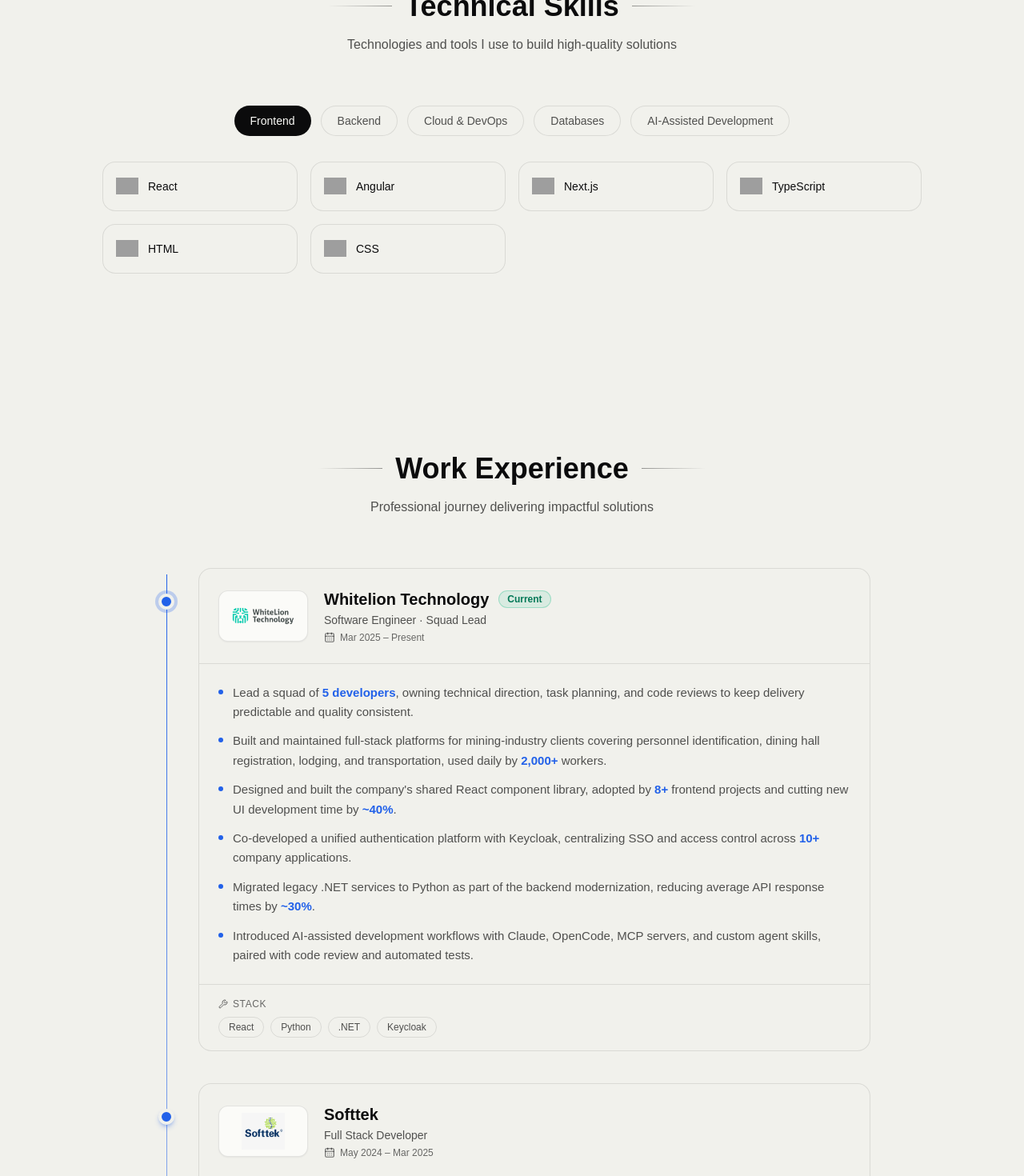
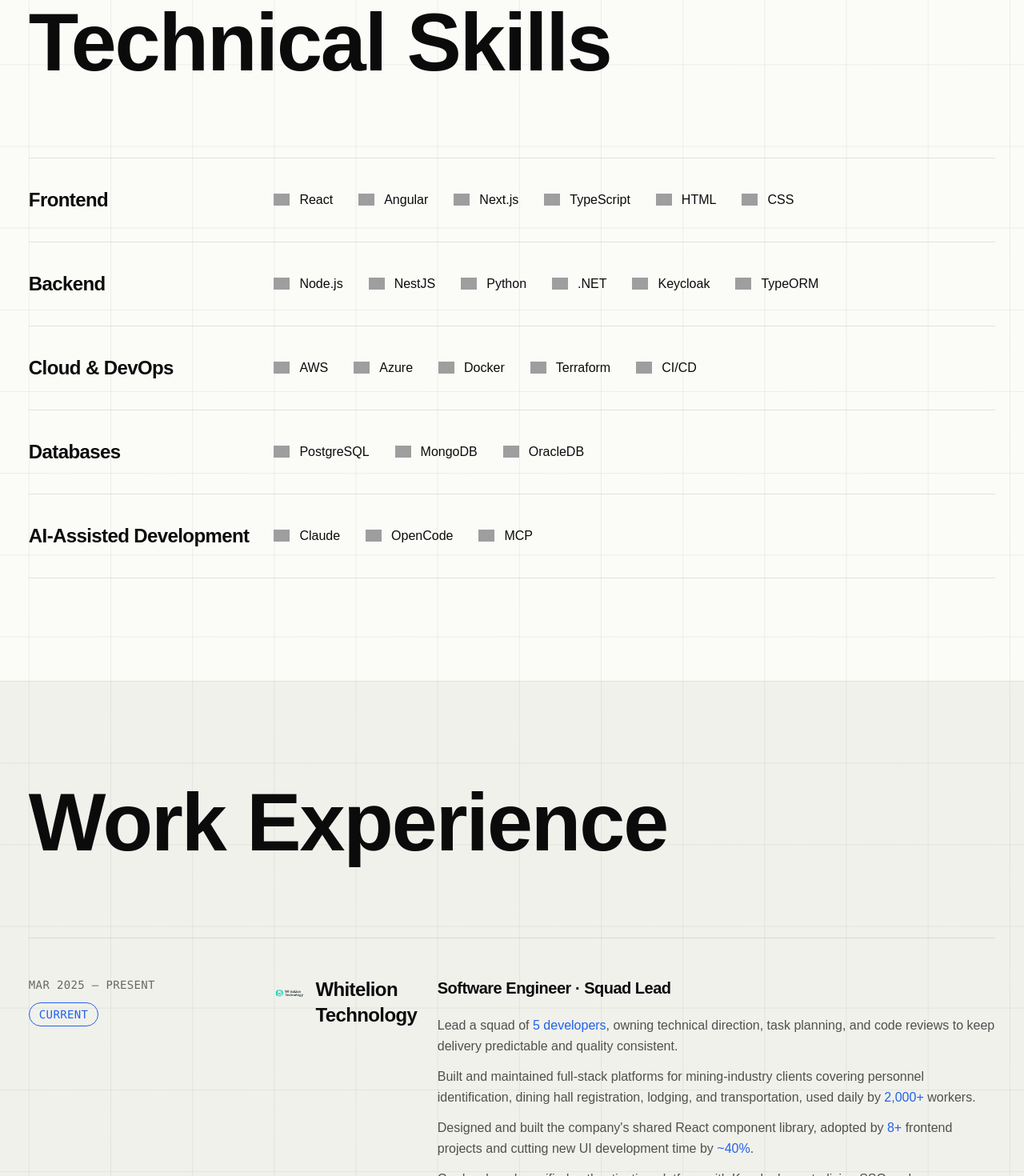
Before and after one commit to wpilares/willpilares, a React (Vite) app: page / in a window 1280 px wide. Shown: the part 2880-4350 px from the top of the page at 80% size. Built offline with nearby package versions, Linux system fonts and the light colour scheme; grey boxes are pictures that could not be loaded; a web font is replaced by a local one.

Commit message:
feat(sections): restyle experience, skills, contact and footer with editorial tokens and mascot hooks

```diff
--- a/public/locales/en/translation.json
+++ b/public/locales/en/translation.json
@@ -47,7 +47,6 @@
   },
   "skills": {
     "title": "Technical Skills",
-    "subtitle": "Technologies and tools I use to build high-quality solutions",
     "categories": {
       "frontend": "Frontend",
       "backend": "Backend",
@@ -58,7 +57,6 @@
   },
   "experience": {
     "title": "Work Experience",
-    "subtitle": "Professional journey delivering impactful solutions",
     "companies": {
       "whitelion": {
         "position": "Software Engineer · Squad Lead",
@@ -148,10 +146,9 @@
     "allWork": "All work"
   },
   "contact": {
-    "title": "Let's Talk",
-    "subtitle": "Open to collaborations and new opportunities",
-    "directMessage": "Prefer to send a direct message?",
-    "sendEmail": "Send Email",
+    "headline": "Got a project?",
+    "availability": "I'm taking on new work.",
+    "copied": "Copied!",
     "links": {
       "email": "Email",
       "github": "GitHub",
@@ -172,7 +169,8 @@
     }
   },
   "footer": {
-    "madeWith": "Made with",
-    "rights": "All rights reserved."
+    "rights": "All rights reserved.",
+    "doATrick": "Do a trick",
+    "sayHi": "Say hi"
   }
 }
--- a/src/components/index.ts
+++ b/src/components/index.ts
@@ -2,4 +2,3 @@
 export { Footer } from './footer/Footer'
 export { Header } from './header/Header'
 export { Jobs } from './jobs/Jobs'
-export { SectionTitle } from './sectionTitle/SectionTitle'
--- a/src/components/jobs/Jobs.tsx
+++ b/src/components/jobs/Jobs.tsx
@@ -1,5 +1,4 @@
 import { splitMetrics } from '@utils'
-import { CalendarDays, Wrench } from 'lucide-react'
 import { useTranslation } from 'react-i18next'
 import type { JobsProps } from '@/types'
 
@@ -7,7 +6,7 @@
   <>
     {splitMetrics(text).map((segment) =>
       segment.isMetric ? (
-        <strong key={segment.offset} className="font-semibold text-blue">
+        <strong key={segment.offset} className="font-medium text-blue">
           {segment.value}
         </strong>
       ) : (
@@ -21,65 +20,52 @@
   const { t } = useTranslation()
 
   return (
-    <article className="card overflow-hidden">
-      <header className="flex flex-col items-start gap-4 border-b border-ink/10 p-5 sm:flex-row sm:items-center sm:gap-5 sm:p-6">
-        <div className="flex h-14 w-24 flex-shrink-0 items-center justify-center overflow-hidden rounded-xl border border-ink/10 bg-paper px-2.5 py-2 shadow-sm sm:h-16 sm:w-28">
-          <img
-            src={data.image}
-            alt={data.company}
-            width={112}
-            height={64}
-            className="h-full w-full object-contain"
-            loading="lazy"
-          />
-        </div>
-        <div className="min-w-0 flex-1">
-          <div className="flex flex-wrap items-center gap-x-3 gap-y-1">
-            <h3 className="text-lg font-bold text-ink sm:text-xl">{data.company}</h3>
+    <li className="border-t border-ink/10">
+      <article className="grid gap-x-[var(--gutter)] gap-y-5 py-9 md:grid-cols-12 md:py-12">
+        <div className="flex flex-wrap items-center gap-3 md:col-span-3 md:flex-col md:items-start">
+          <span className="label-mono text-ink/60">{data.period}</span>
           {isCurrent && (
-              <span className="rounded-full border border-emerald-500/30 bg-emerald-500/10 px-2.5 py-0.5 text-xs font-semibold text-emerald-700">
+            <span className="label-mono rounded-full border border-blue px-3 py-1 text-blue">
               {t('experience.current')}
             </span>
           )}
         </div>
-          <p className="mt-0.5 text-sm font-medium text-ink/70">{data.position}</p>
-          <p className="mt-1 flex items-center gap-1.5 text-xs text-ink/60">
-            <CalendarDays className="h-3.5 w-3.5" />
-            {data.period}
-          </p>
+
+        <div className="flex items-center gap-3 md:col-span-2 md:items-start">
+          <img
+            src={data.image}
+            alt=""
+            width={40}
+            height={40}
+            className="h-10 w-10 flex-shrink-0 object-contain"
+            loading="lazy"
+          />
+          <h3 className="font-display text-2xl font-semibold tracking-tight">{data.company}</h3>
         </div>
-      </header>
 
-      <ul className="space-y-3 p-5 sm:p-6">
-        {data.descriptions.map((desc) => (
-          <li
-            key={desc}
-            className="flex gap-3 text-sm leading-relaxed text-ink/70 sm:text-[0.938rem]"
-          >
-            <span className="mt-2 h-1.5 w-1.5 flex-shrink-0 rounded-full bg-blue" />
-            <span>
-              <HighlightedText text={desc} />
-            </span>
+        <div className="md:col-span-7">
+          <p className="font-display text-xl font-semibold tracking-tight">{data.position}</p>
+
+          <ul className="mt-5 space-y-3 text-ink/70">
+            {data.descriptions.map((description) => (
+              <li key={description} className="leading-relaxed">
+                <HighlightedText text={description} />
               </li>
             ))}
           </ul>
 
-      <div className="border-t border-ink/10 px-5 py-4 sm:px-6">
-        <p className="mb-2 flex items-center gap-1.5 text-xs font-medium uppercase tracking-wider text-ink/60">
-          <Wrench className="h-3 w-3" />
-          Stack
-        </p>
-        <div className="flex flex-wrap gap-2">
+          <ul className="label-mono mt-6 flex flex-wrap items-center gap-x-3 gap-y-2 text-ink/60">
             {data.stack.map((tech) => (
-            <span
+              <li
                 key={tech}
-              className="rounded-full border border-ink/10 px-3 py-1 text-xs font-medium text-ink/70"
+                className="flex items-center gap-3 before:content-['·'] first:before:hidden"
               >
                 {tech}
-            </span>
+              </li>
             ))}
-        </div>
+          </ul>
         </div>
       </article>
+    </li>
   )
 }
--- a/src/components/sectionTitle/SectionTitle.tsx
+++ /dev/null
@@ -1,26 +0,0 @@
-import { useIntersectionObserver } from '@hooks'
-
-export interface SectionTitleProps {
-  title: string
-  subtitle?: string
-}
-
-export const SectionTitle = ({ title, subtitle }: SectionTitleProps) => {
-  const [ref, isVisible] = useIntersectionObserver({ threshold: 0.1 })
-
-  return (
-    <div
-      ref={ref}
-      className={`mb-12 text-center transition-all duration-700 sm:mb-16 ${
-        isVisible ? 'translate-y-0 opacity-100' : 'translate-y-8 opacity-0'
-      }`}
-    >
-      <div className="mb-4 flex items-center justify-center gap-4">
-        <div className="h-px w-12 bg-gradient-to-r from-transparent to-ink/40 sm:w-20" />
-        <h2 className="text-3xl font-bold text-ink sm:text-4xl">{title}</h2>
-        <div className="h-px w-12 bg-gradient-to-l from-transparent to-ink/40 sm:w-20" />
-      </div>
-      {subtitle && <p className="mx-auto max-w-2xl text-ink/70">{subtitle}</p>}
-    </div>
-  )
-}
--- a/src/content/contact/Contact.tsx
+++ b/src/content/contact/Contact.tsx
@@ -1,102 +1,94 @@
-import { SectionTitle } from '@components'
-import { useIntersectionObserver } from '@hooks'
-import { Mail, Send } from 'lucide-react'
+import { mascotBus } from '@mascot'
+import { useEffect, useRef, useState } from 'react'
 import { useTranslation } from 'react-i18next'
+import type { ContactLink } from '@/types'
 
-const GithubIcon = ({ className }: { className?: string }) => (
-  <svg className={className} fill="currentColor" viewBox="0 0 24 24">
-    <path
-      fillRule="evenodd"
-      d="M12 2C6.477 2 2 6.484 2 12.017c0 4.425 2.865 8.18 6.839 9.504.5.092.682-.217.682-.483 0-.237-.008-.868-.013-1.703-2.782.605-3.369-1.343-3.369-1.343-.454-1.158-1.11-1.466-1.11-1.466-.908-.62.069-.608.069-.608 1.003.07 1.531 1.032 1.531 1.032.892 1.53 2.341 1.088 2.91.832.092-.647.35-1.088.636-1.338-2.22-.253-4.555-1.113-4.555-4.951 0-1.093.39-1.988 1.029-2.688-.103-.253-.446-1.272.098-2.65 0 0 .84-.27 2.75 1.026A9.564 9.564 0 0112 6.844c.85.004 1.705.115 2.504.337 1.909-1.296 2.747-1.027 2.747-1.027.546 1.379.202 2.398.1 2.651.64.7 1.028 1.595 1.028 2.688 0 3.848-2.339 4.695-4.566 4.943.359.309.678.92.678 1.855 0 1.338-.012 2.419-.012 2.747 0 .268.18.58.688.482A10.019 10.019 0 0022 12.017C22 6.484 17.522 2 12 2z"
-      clipRule="evenodd"
-    />
-  </svg>
-)
+const email = 'wgpilaresc@gmail.com'
+const copiedFeedbackMs = 2000
 
-const LinkedinIcon = ({ className }: { className?: string }) => (
-  <svg className={className} fill="currentColor" viewBox="0 0 24 24">
-    <path d="M20.447 20.452h-3.554v-5.569c0-1.328-.027-3.037-1.852-3.037-1.853 0-2.136 1.445-2.136 2.939v5.667H9.351V9h3.414v1.561h.046c.477-.9 1.637-1.85 3.37-1.85 3.601 0 4.267 2.37 4.267 5.455v6.286zM5.337 7.433c-1.144 0-2.063-.926-2.063-2.065 0-1.138.92-2.063 2.063-2.063 1.14 0 2.064.925 2.064 2.063 0 1.139-.925 2.065-2.064 2.065zm1.782 13.019H3.555V9h3.564v11.452zM22.225 0H1.771C.792 0 0 .774 0 1.729v20.542C0 23.227.792 24 1.771 24h20.451C23.2 24 24 23.227 24 22.271V1.729C24 .774 23.2 0 22.222 0h.003z" />
-  </svg>
-)
+const navigateToMailto = () => {
+  window.location.assign(`mailto:${email}`)
+}
 
 export const Contact = () => {
-  const [ref, isVisible] = useIntersectionObserver({ threshold: 0.1 })
   const { t } = useTranslation()
+  const [copied, setCopied] = useState(false)
+  const resetTimer = useRef<number | undefined>(undefined)
 
-  const contactLinks = [
+  useEffect(() => () => window.clearTimeout(resetTimer.current), [])
+
+  const socialLinks: ContactLink[] = [
     {
-      icon: Mail,
-      title: t('contact.links.email'),
-      value: 'wgpilaresc@gmail.com',
-      href: 'mailto:wgpilaresc@gmail.com',
-      gradient: 'from-red-500 to-rose-600',
-    },
-    {
-      icon: GithubIcon,
       title: t('contact.links.github'),
       value: 'github.com/wpilares',
       href: 'https://github.com/wpilares',
-      gradient: 'from-gray-600 to-gray-800',
     },
     {
-      icon: LinkedinIcon,
       title: t('contact.links.linkedin'),
       value: 'linkedin.com/in/wpilaresc',
       href: 'https://linkedin.com/in/wpilaresc',
-      gradient: 'from-blue-600 to-blue-800',
     },
   ]
+
+  const copyEmail = async () => {
+    const clipboard = navigator.clipboard
+    if (!clipboard || typeof clipboard.writeText !== 'function') {
+      navigateToMailto()
+      return
+    }
+
+    try {
+      await clipboard.writeText(email)
+    } catch {
+      navigateToMailto()
+      return
+    }
+
+    mascotBus.emit({ type: 'quip', key: 'copied' })
+    setCopied(true)
+    window.clearTimeout(resetTimer.current)
+    resetTimer.current = window.setTimeout(() => setCopied(false), copiedFeedbackMs)
+  }
 
   return (
     <section
       id="contact"
       data-mascot="outro"
       data-mascot-gesture="wave"
-      className="px-4 py-20 sm:px-6 sm:py-28"
-      ref={ref}
+      className="bg-ink text-paper bg-grid grid-page relative min-h-svh content-start py-[18svh]"
     >
-      <div className="mx-auto max-w-5xl">
-        <SectionTitle title={t('contact.title')} subtitle={t('contact.subtitle')} />
+      <div className="col-span-full pb-40 md:pb-48">
+        <h2 className="display-headline">{t('contact.headline')}</h2>
+        <p className="bubble-line mt-6 text-paper/80">{t('contact.availability')}</p>
 
-        <div
-          className={`grid gap-6 transition-all duration-700 sm:grid-cols-3 ${
-            isVisible ? 'translate-y-0 opacity-100' : 'translate-y-8 opacity-0'
-          }`}
-        >
-          {contactLinks.map((link, index) => {
-            const IconComponent = link.icon
-            return (
+        <div className="mt-16 md:mt-24">
+          <p className="label-mono text-paper/60">{t('contact.links.email')}</p>
+          <button
+            type="button"
+            onClick={copyEmail}
+            className="mt-4 break-all text-left font-display text-2xl font-semibold tracking-tight underline decoration-2 underline-offset-8 transition-colors duration-300 hover:decoration-blue focus-visible:ring-offset-ink md:text-4xl"
+          >
+            {copied ? t('contact.copied') : email}
+          </button>
+          <p role="status" aria-live="polite" className="sr-only">
+            {copied ? t('contact.copied') : ''}
+          </p>
+        </div>
+
+        <ul className="mt-10 flex flex-wrap gap-3">
+          {socialLinks.map((link) => (
+            <li key={link.href}>
               <a
-                key={link.title}
                 href={link.href}
                 target="_blank"
                 rel="noopener noreferrer"
-                className="card group flex flex-col items-center p-6 text-center transition-all duration-300 hover:-translate-y-1"
-                style={{ transitionDelay: `${index * 100}ms` }}
+                className="btn-ghost border-paper/40 text-paper hover:border-paper hover:bg-paper hover:text-ink"
               >
-                <div
-                  className={`mb-4 flex h-14 w-14 items-center justify-center rounded-2xl bg-gradient-to-br ${link.gradient} shadow-lg transition-all duration-300 group-hover:scale-110 group-hover:shadow-xl`}
-                >
-                  <IconComponent className="h-6 w-6 text-white" />
-                </div>
-                <h3 className="mb-1 text-base font-semibold text-ink">{link.title}</h3>
-                <p className="text-sm text-ink/70">{link.value}</p>
+                {link.title}
               </a>
-            )
-          })}
-        </div>
-
-        <div
-          className={`mt-12 text-center transition-all delay-300 duration-700 ${
-            isVisible ? 'translate-y-0 opacity-100' : 'translate-y-8 opacity-0'
-          }`}
-        >
-          <p className="mb-5 text-ink/70">{t('contact.directMessage')}</p>
-          <a href="mailto:wgpilaresc@gmail.com" className="btn-primary">
-            <Send className="h-5 w-5" />
-            {t('contact.sendEmail')}
-          </a>
-        </div>
+            </li>
+          ))}
+        </ul>
       </div>
     </section>
   )
--- a/src/content/experience/Experience.tsx
+++ b/src/content/experience/Experience.tsx
@@ -1,6 +1,4 @@
-import { Jobs, SectionTitle } from '@components'
-import { useIntersectionObserver } from '@hooks'
-import type { ReactNode } from 'react'
+import { Jobs } from '@components'
 import { useTranslation } from 'react-i18next'
 import type { ExperienceData } from '@/types'
 import data from '../../../data.json'
@@ -10,22 +8,6 @@
 const toStringList = (value: unknown): string[] =>
   Array.isArray(value) ? value.filter((item): item is string => typeof item === 'string') : []
 
-const TimelineItem = ({ children, index }: { children: ReactNode; index: number }) => {
-  const [ref, isVisible] = useIntersectionObserver<HTMLLIElement>({ threshold: 0.1 })
-  const isCurrent = index === 0
-
-  return (
-    <li ref={ref} className={`reveal relative pl-8 sm:pl-14 ${isVisible ? 'reveal-visible' : ''}`}>
-      <span
-        className={`absolute left-0.5 top-8 z-10 h-5 w-5 rounded-full border-4 border-stone bg-blue sm:left-1.5 ${
-          isCurrent ? 'shadow-[0_0_0_4px_rgba(34,97,233,0.25)]' : 'shadow-md shadow-blue/30'
-        }`}
-      />
-      {children}
-    </li>
-  )
-}
-
 export const Experience = () => {
   const { t } = useTranslation()
 
@@ -34,15 +16,11 @@
       id="experience"
       data-mascot="badge"
       data-mascot-gesture="idle"
-      className="bg-stone px-4 py-20 sm:px-6 sm:py-28 lg:px-8"
+      className="bg-stone text-ink bg-grid grid-page py-[16svh]"
     >
-      <div className="mx-auto max-w-4xl">
-        <SectionTitle title={t('experience.title')} subtitle={t('experience.subtitle')} />
+      <h2 className="display-headline col-span-full">{t('experience.title')}</h2>
 
-        <div className="relative">
-          <div className="absolute bottom-0 left-3 top-2 w-px bg-gradient-to-b from-blue via-blue/40 to-transparent sm:left-4" />
-
-          <ol className="space-y-8 sm:space-y-10">
+      <ol className="col-span-full mt-16 border-b border-ink/10 md:mt-24">
         {companies.map((company, index) => {
           const translationPrefix = `experience.companies.${company.key}`
           const translatedCompany = {
@@ -54,15 +32,9 @@
             ),
           }
 
-              return (
-                <TimelineItem key={company.company} index={index}>
-                  <Jobs data={translatedCompany} isCurrent={index === 0} />
-                </TimelineItem>
-              )
+          return <Jobs key={company.key} data={translatedCompany} isCurrent={index === 0} />
         })}
       </ol>
-        </div>
-      </div>
     </section>
   )
 }
--- a/src/content/skills/Skills.tsx
+++ b/src/content/skills/Skills.tsx
@@ -1,6 +1,3 @@
-import { SectionTitle } from '@components'
-import { useIntersectionObserver } from '@hooks'
-import { useState } from 'react'
 import { useTranslation } from 'react-i18next'
 import { techIconUrls } from '@/constants/skills'
 
@@ -56,63 +53,45 @@
 ]
 
 export const Skills = () => {
-  const [ref, isVisible] = useIntersectionObserver({ threshold: 0.05 })
-  const [activeTab, setActiveTab] = useState(0)
   const { t } = useTranslation()
-  const revealClass = `reveal ${isVisible ? 'reveal-visible' : ''}`
-  const activeCategory = categories[activeTab]
 
   return (
     <section
       id="skills"
       data-mascot="left"
       data-mascot-gesture="cheer"
-      className="bg-stone px-4 py-20 sm:px-6 sm:py-28 lg:px-8"
-      ref={ref}
+      className="bg-paper text-ink bg-grid grid-page py-[16svh]"
     >
-      <div className="mx-auto max-w-5xl">
-        <SectionTitle title={t('skills.title')} subtitle={t('skills.subtitle')} />
+      <h2 className="display-headline col-span-full">{t('skills.title')}</h2>
 
-        <fieldset className={`${revealClass} mb-8 flex flex-wrap justify-center gap-2 sm:gap-3`}>
-          <legend className="sr-only">{t('skills.title')}</legend>
-          {categories.map((cat, index) => (
-            <button
-              key={cat.key}
-              type="button"
-              aria-pressed={activeTab === index}
-              onClick={() => setActiveTab(index)}
-              className={`rounded-full px-4 py-2 text-sm font-medium transition-all duration-300 sm:px-5 ${
-                activeTab === index
-                  ? 'bg-ink text-paper'
-                  : 'border border-ink/10 bg-stone text-ink/70 hover:border-ink hover:text-ink'
-              }`}
+      <ul className="col-span-full mt-16 border-b border-ink/10 md:mt-24">
+        {categories.map((category) => (
+          <li
+            key={category.key}
+            className="grid gap-x-[var(--gutter)] gap-y-4 border-t border-ink/10 py-7 md:grid-cols-12 md:py-9"
           >
-              {t(`skills.categories.${cat.key}`)}
-            </button>
-          ))}
-        </fieldset>
+            <h3 className="font-display text-xl font-semibold tracking-tight md:col-span-3 md:text-2xl">
+              {t(`skills.categories.${category.key}`)}
+            </h3>
 
-        <div className={revealClass} style={{ transitionDelay: '150ms' }}>
-          <div
-            key={activeCategory.key}
-            className="grid animate-fade-up grid-cols-2 gap-3 sm:grid-cols-3 sm:gap-4 lg:grid-cols-4"
-          >
-            {activeCategory.skills.map((skill) => (
-              <div key={skill.name} className="card flex items-center gap-3 p-4">
+            <ul className="flex flex-wrap gap-x-8 gap-y-4 md:col-span-9">
+              {category.skills.map((skill) => (
+                <li key={skill.name} className="flex items-center gap-3 text-base">
                   <img
                     src={skill.iconUrl}
                     alt=""
-                  width={28}
-                  height={28}
-                  className="h-7 w-7 flex-shrink-0 object-contain"
+                    width={20}
+                    height={20}
+                    className="h-5 w-5 flex-shrink-0 object-contain"
                     loading="lazy"
                   />
-                <span className="truncate text-sm font-medium text-ink">{skill.name}</span>
-              </div>
+                  <span>{skill.name}</span>
+                </li>
               ))}
-          </div>
-        </div>
-      </div>
+            </ul>
+          </li>
+        ))}
+      </ul>
     </section>
   )
 }
--- a/src/styles/globals.css
+++ b/src/styles/globals.css
@@ -121,23 +121,12 @@
     @apply hover:border-ink hover:bg-ink hover:text-paper active:scale-95;
   }
 
-  .card {
-    @apply rounded-2xl border border-ink/10 bg-stone transition-all duration-300;
-    @apply hover:-translate-y-0.5 hover:border-ink/30;
-  }
-
   .reveal {
     @apply translate-y-6 opacity-0 transition-all duration-700 ease-out;
   }
 
   .reveal-visible {
     @apply translate-y-0 opacity-100;
-  }
-}
-
-@layer utilities {
-  .text-balance {
-    text-wrap: balance;
   }
 }
 
--- a/src/types/contact.types.ts
+++ b/src/types/contact.types.ts
@@ -1,9 +1,5 @@
-import type { LucideIcon } from 'lucide-react'
-
 export interface ContactLink {
-  icon: LucideIcon | React.FC<{ className?: string }>
   title: string
   value: string
   href: string
-  gradient: string
 }
--- a/src/types/index.ts
+++ b/src/types/index.ts
@@ -8,5 +8,4 @@
   ProjectStatus,
   TextTone,
 } from './projects.types'
-export type { SectionTitleProps } from './section.types'
 export type { SkillCategory, SkillItem } from './skills.types'
```
Also changed, not shown: public/locales/es/translation.json (+6 -8 lines), src/components/footer/Footer.tsx (+22 -48 lines). Lines whose indentation alone changed are shown as unchanged.
